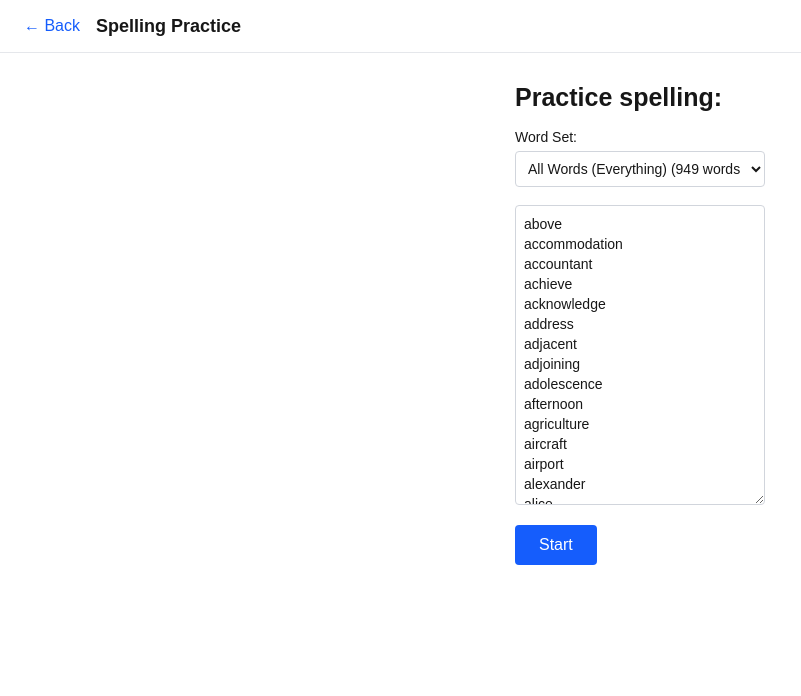
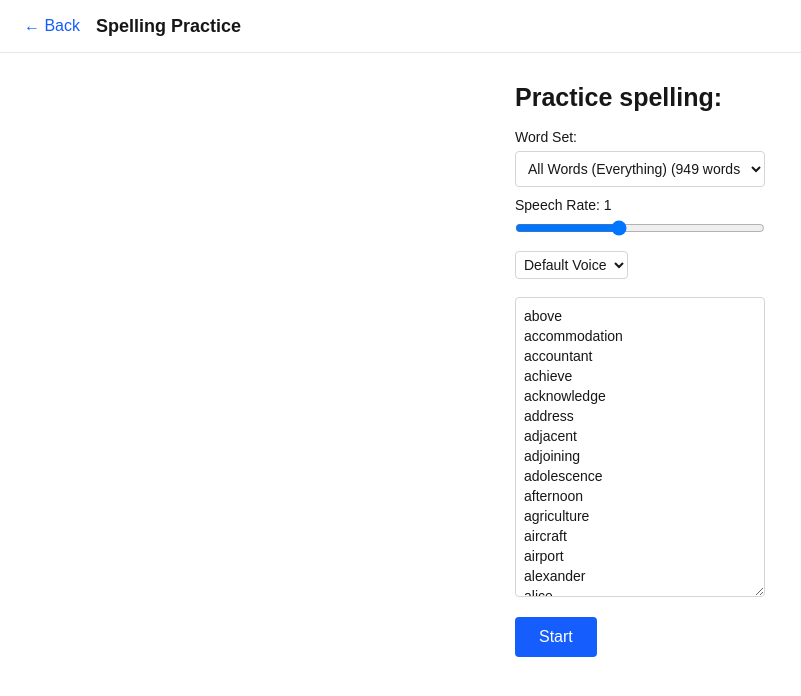
Before and after one commit to AliZgheib/ielts-training, a Next.js app: page / in a window 1280 px wide. Both pictures are taken after a click on the button 309 px from the left and 230 px from the top of the page. Shown: the top 696 px of the page, without its empty margins (0-801 px from the left). Built offline with nearby package versions, Linux system fonts and the light colour scheme; what jabber would draw is missing.

Commit message:
Add speech rate control and enhance UI in SpellingApp; update WordRound hint positioning

```diff
--- a/app/components/Round.tsx
+++ b/app/components/Round.tsx
@@ -56,10 +56,11 @@ export type RoundProps = {
   words: string[];
   multiply: number;
   hints?: Record<string, string>;
+  rate?: number;
   onResult: (result: Record<string, { failedAttempts: number }>) => void;
 };
 
-export const Round = ({ words, multiply, hints, onResult }: RoundProps) => {
+export const Round = ({ words, multiply, hints, rate, onResult }: RoundProps) => {
   const [wordsForGame] = React.useState(() => {
     const output: string[] = [];
     for (let i = 0; i < multiply; i++) {
@@ -78,6 +79,8 @@ export const Round = ({ words, multiply, hints, onResult }: RoundProps) => {
     )
   );
 
+  const [cleanCount, setCleanCount] = React.useState(0);
+
   const [playSuccess] = useSound("/success.mp3");
   const [playFail] = useSound("/fail.mp3");
 
@@ -95,11 +98,30 @@ export const Round = ({ words, multiply, hints, onResult }: RoundProps) => {
     }
   }, [result, i, onResult, wordsForGame]);
 
+  const total = wordsForGame.length;
+  const progressBar = (
+    <div className="fixed top-0 left-0 w-full z-50 bg-white/90 backdrop-blur-sm px-4 py-2 shadow-sm">
+      <div className="flex justify-between text-xs text-gray-500 mb-1">
+        <span>{i} / {total}</span>
+        <span>{cleanCount} perfect</span>
+      </div>
+      <div className="w-full bg-gray-200 rounded-full h-1.5">
+        <div
+          className="bg-blue-500 h-1.5 rounded-full transition-all duration-300"
+          style={{ width: `${total > 0 ? Math.round((i / total) * 100) : 0}%` }}
+        />
+      </div>
+    </div>
+  );
+
   if (state === State.Play) {
     return (
+      <>
+        {progressBar}
         <WordRound
           key="play"
           blind={false}
+          rate={rate}
           targetWord={word}
           hint={hints?.[word]}
           commonErrorWord={lastError}
@@ -117,15 +139,20 @@ export const Round = ({ words, multiply, hints, onResult }: RoundProps) => {
             playFail();
           }}
         />
+      </>
     );
   } else if (state === State.Blind) {
     return (
+      <>
+        {progressBar}
         <WordRound
           key="blind"
           blind={true}
+          rate={rate}
           targetWord={word}
           hint={hints?.[word]}
           onSuccess={() => {
+            if (result[word].failedAttempts === 0) setCleanCount((c) => c + 1);
             send({ type: "success" });
             playSuccess();
             setI((i) => i + 1);
@@ -140,6 +167,7 @@ export const Round = ({ words, multiply, hints, onResult }: RoundProps) => {
             playFail();
           }}
         />
+      </>
     );
   } else if (state === State.Success) {
     return (
--- a/app/components/SpellingApp.tsx
+++ b/app/components/SpellingApp.tsx
@@ -35,6 +35,7 @@ export const SpellingApp = ({ mode }: SpellingAppProps) => {
   const [dictateSet, setDictateSet] = React.useState<string>("letters");
   const [playing, setPlaying] = React.useState(false);
   const [rate, setRate] = React.useState(1);
+  const [spellingRate, setSpellingRate] = React.useState(1);
   const [length, setLength] = React.useState(6);
   const [dictate, setDictate] = React.useState(false);
   const [selectedSetId, setSelectedSetId] = React.useState(defaultSet.id);
@@ -85,6 +86,7 @@ export const SpellingApp = ({ mode }: SpellingAppProps) => {
           }}
           multiply={3}
           hints={hints}
+          rate={spellingRate}
           words={words
             .filter((w) => w.length > 0)
             .map((w) => w.toLocaleLowerCase())
@@ -132,6 +134,34 @@ export const SpellingApp = ({ mode }: SpellingAppProps) => {
                     </option>
                   ))}
               </optgroup>
+            ))}
+          </select>
+        </div>
+
+        {/* Speech Rate */}
+        <div className="mx-[10px] mb-2 w-[250px]">
+          <label className="text-sm block mb-1">Speech Rate: {spellingRate}</label>
+          <input
+            type="range"
+            className="w-full"
+            value={spellingRate}
+            onChange={(e) => setSpellingRate(parseFloat(e.target.value))}
+            min={0.3}
+            max={2}
+            step={0.1}
+          />
+        </div>
+
+        {/* Voice */}
+        <div className="mx-[10px] mb-2">
+          <select
+            className="border border-gray-300 rounded p-1 text-sm"
+            value={voice || "Default voice"}
+            onChange={(e) => setVoice(e.target.value)}
+          >
+            <option disabled value="Default voice">Default Voice</option>
+            {voices.map((v, idx) => (
+              <option key={idx} value={v}>{v}</option>
             ))}
           </select>
         </div>
--- a/app/components/WordRound.tsx
+++ b/app/components/WordRound.tsx
@@ -97,7 +97,7 @@ export const WordRound = ({
   return (
     <div className="absolute w-full h-full flex flex-col items-center">
       {hint && (
-        <div className="mt-6 mb-2 px-6 py-2 bg-yellow-100 border border-yellow-300 rounded text-sm text-gray-700 text-center max-w-sm">
+        <div className="mt-20 mb-2 px-6 py-2 bg-yellow-100 border border-yellow-300 rounded text-sm text-gray-700 text-center max-w-sm">
           {hint}
         </div>
       )}
```
Lines whose indentation alone changed are shown as unchanged.
